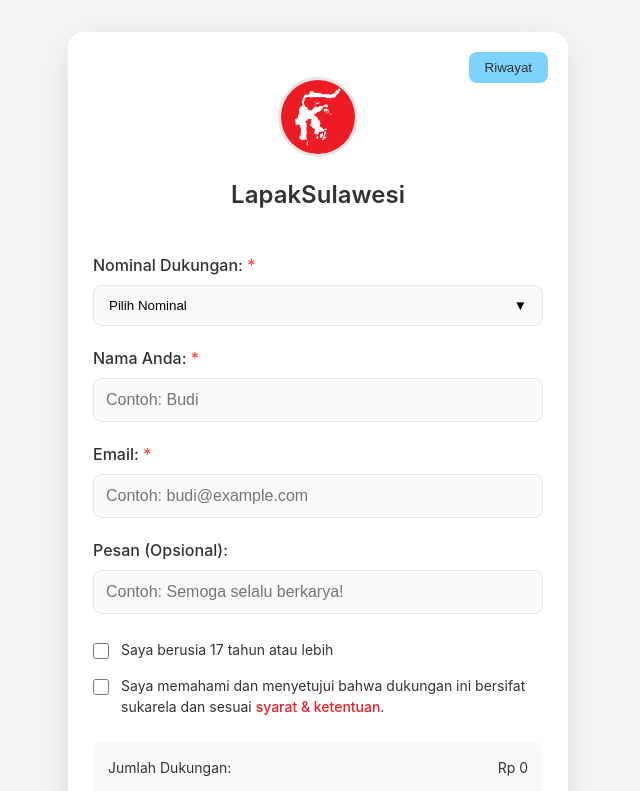
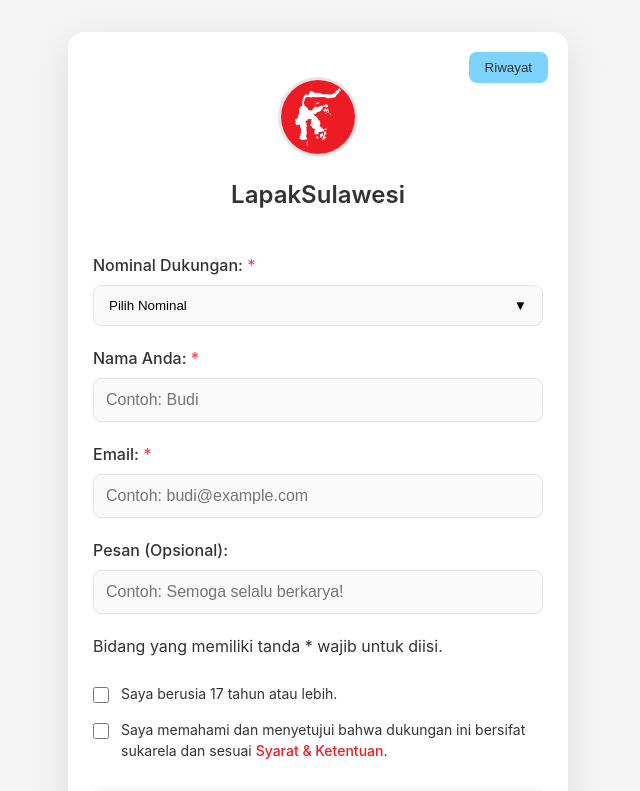
Before and after one commit to muhariefikhsanyafi/LapakSulawesi, a Next.js app: page / in a window 1280 px wide. Shown: the top 791 px of the page, without its empty margins (322-962 px from the left). Built offline with nearby package versions, Linux system fonts and the light colour scheme.

Commit message:
Update index.tsx

```diff
--- a/pages/index.tsx
+++ b/pages/index.tsx
@@ -268,7 +268,8 @@ const HalamanDukungan: NextPage = () => {
                   <div className="grup-formulir"><label htmlFor="fromInput">Nama Anda: <span className="wajib">*</span></label><input type="text" id="fromInput" className="input-formulir" placeholder="Contoh: Budi" value={nama} onChange={e => aturNama(e.target.value)} required /></div>
                   <div className="grup-formulir"><label htmlFor="emailInput">Email: <span className="wajib">*</span></label><input type="email" id="emailInput" className="input-formulir" placeholder="Contoh: budi@example.com" value={email} onChange={e => aturEmail(e.target.value)} required /></div>
                   <div className="grup-formulir"><label htmlFor="messageInput">Pesan (Opsional):</label><input type="text" id="messageInput" className="input-formulir" placeholder="Contoh: Semoga selalu berkarya!" value={pesan} onChange={e => aturPesan(e.target.value)} /></div>
-                  <div className="grup-centang"><div className="item-centang"><input type="checkbox" id="age-check" checked={setujuUmur} onChange={(e) => aturSetujuUmur(e.target.checked)} required /><label htmlFor="age-check">Saya berusia 17 tahun atau lebih</label></div><div className="item-centang"><input type="checkbox" id="terms-check" checked={setujuSyarat} onChange={(e) => aturSetujuSyarat(e.target.checked)} required /><label htmlFor="terms-check">Saya memahami dan menyetujui bahwa dukungan ini bersifat sukarela dan sesuai <a href="#" target="_blank" rel="noopener noreferrer">syarat & ketentuan</a>.</label></div></div>
+                  <p>Bidang yang memiliki tanda * wajib untuk diisi.</p>
+                  <div className="grup-centang"><div className="item-centang"><input type="checkbox" id="age-check" checked={setujuUmur} onChange={(e) => aturSetujuUmur(e.target.checked)} required /><label htmlFor="age-check">Saya berusia 17 tahun atau lebih.</label></div><div className="item-centang"><input type="checkbox" id="terms-check" checked={setujuSyarat} onChange={(e) => aturSetujuSyarat(e.target.checked)} required /><label htmlFor="terms-check">Saya memahami dan menyetujui bahwa dukungan ini bersifat sukarela dan sesuai <a href="https://lapaksulawesi.biz.id/pages/terms-conditions" target="_blank" rel="noopener noreferrer">Syarat & Ketentuan</a>.</label></div></div>
                   <div className="ringkasan-pembayaran"><div className="baris-ringkasan"><span>Jumlah Dukungan:</span><span>{formatMataUang(jumlahDukungan)}</span></div><div className="baris-ringkasan"><span>Biaya Layanan:</span><span>{formatMataUang(biayaLayanan)}</span></div><div className="baris-ringkasan"><span>Total Bayar:</span><span>{formatMataUang(totalBayar)}</span></div></div>
                   <button type="submit" className="tombol-dukung" disabled={sedangMemuat}>{sedangMemuat ? 'Memproses...' : 'Lanjutkan Pembayaran'}</button>
               </form>
```
